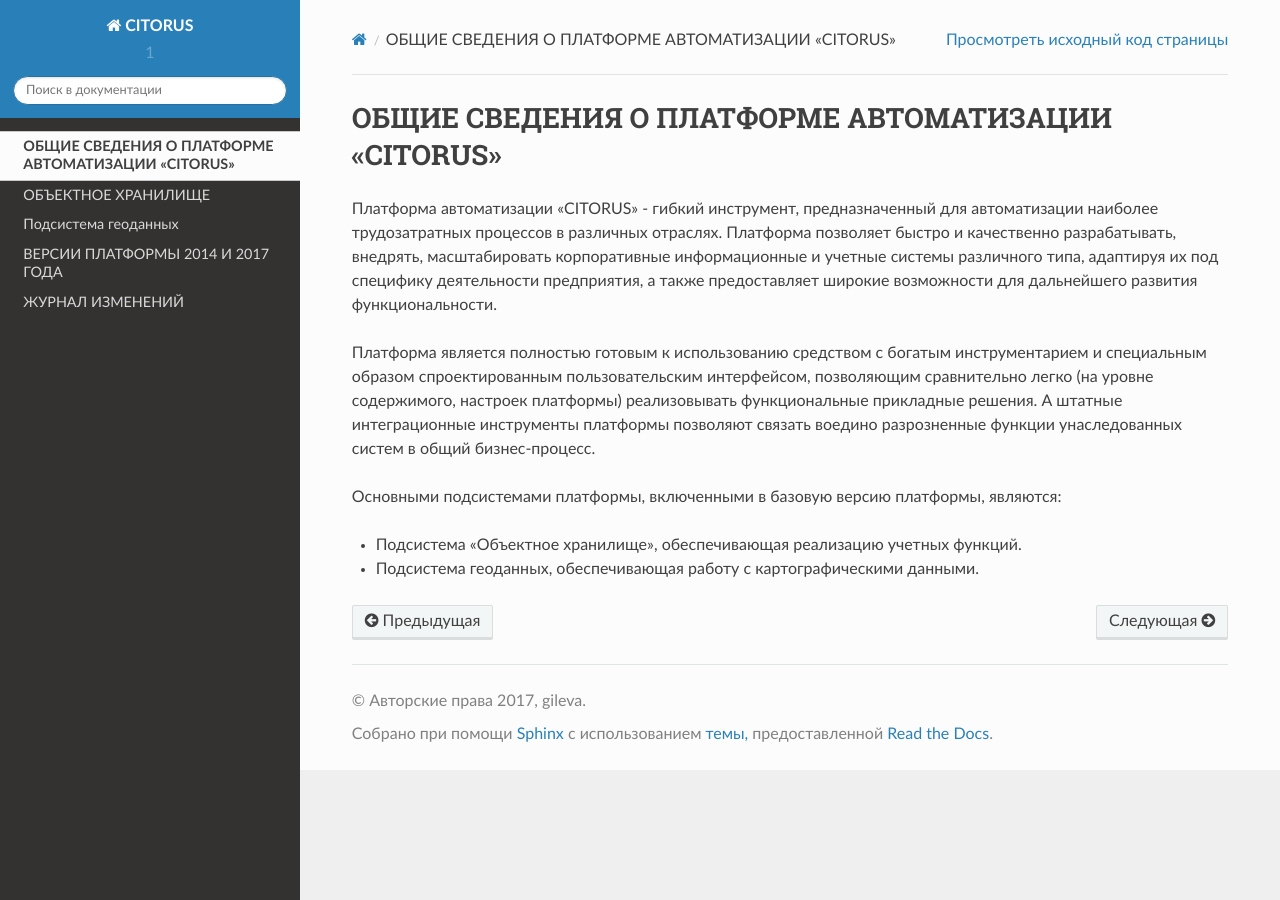
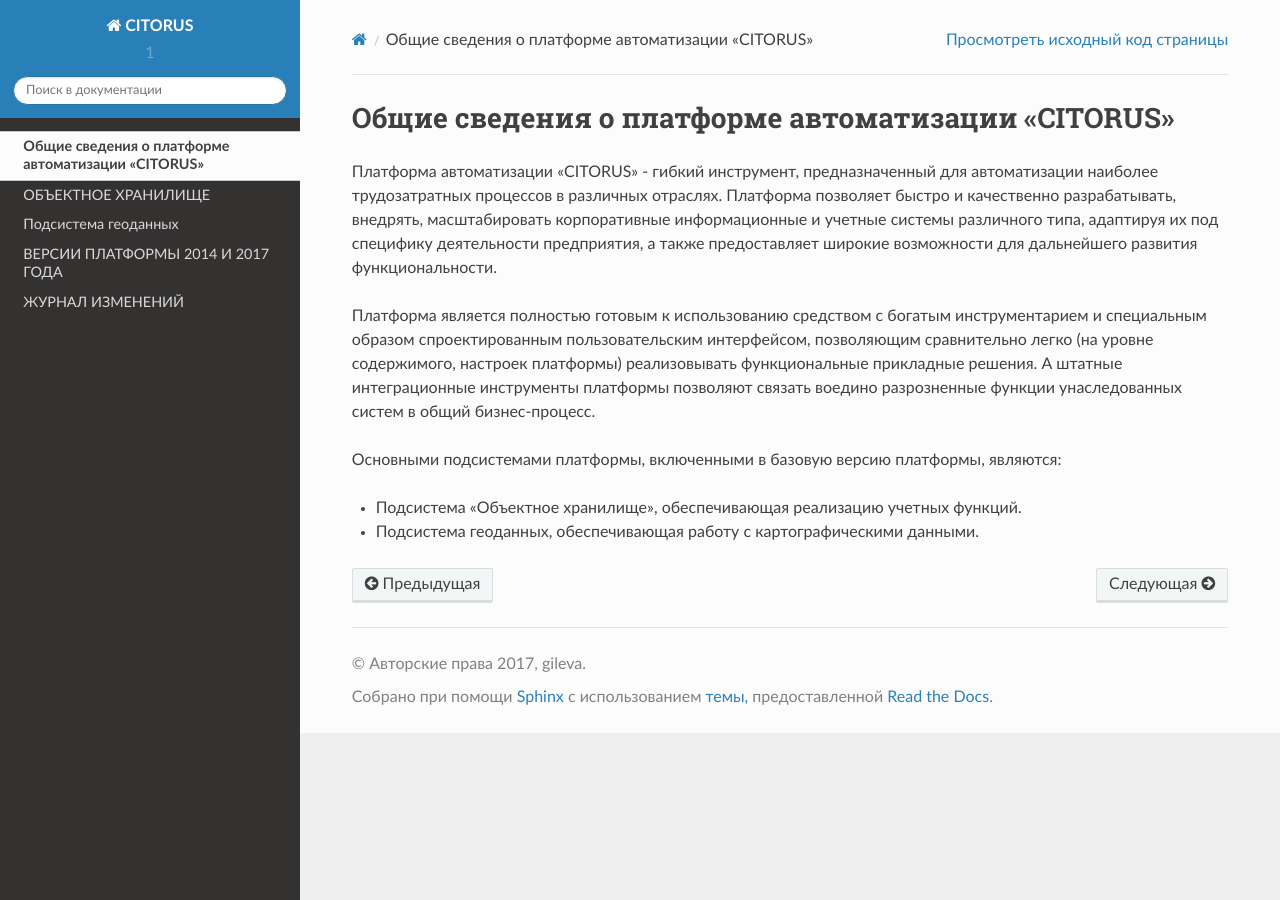
Before and after one commit to citoruspm/citorus, a Sphinx documentation site: the page built from source/general.rst, in a window 1280 px wide. Built offline with Sphinx 7.4.7 and the Read the Docs theme 2.0.0, drawn with Linux system fonts in a browser that asks for light colours; formulas are drawn with MathJax 3.

```diff
--- a/source/general.rst
+++ b/source/general.rst
@@ -1,4 +1,4 @@
-ОБЩИЕ СВЕДЕНИЯ О ПЛАТФОРМЕ АВТОМАТИЗАЦИИ «CITORUS»
+Общие сведения о платформе автоматизации «CITORUS»
 ==================================================
 
 Платформа автоматизации «CITORUS» - гибкий инструмент, предназначенный для автоматизации наиболее трудозатратных процессов в различных отраслях. Платформа позволяет быстро и качественно разрабатывать, внедрять, масштабировать корпоративные информационные и учетные системы различного типа, адаптируя их под специфику деятельности предприятия, а также предоставляет широкие возможности  для дальнейшего развития функциональности.
```
